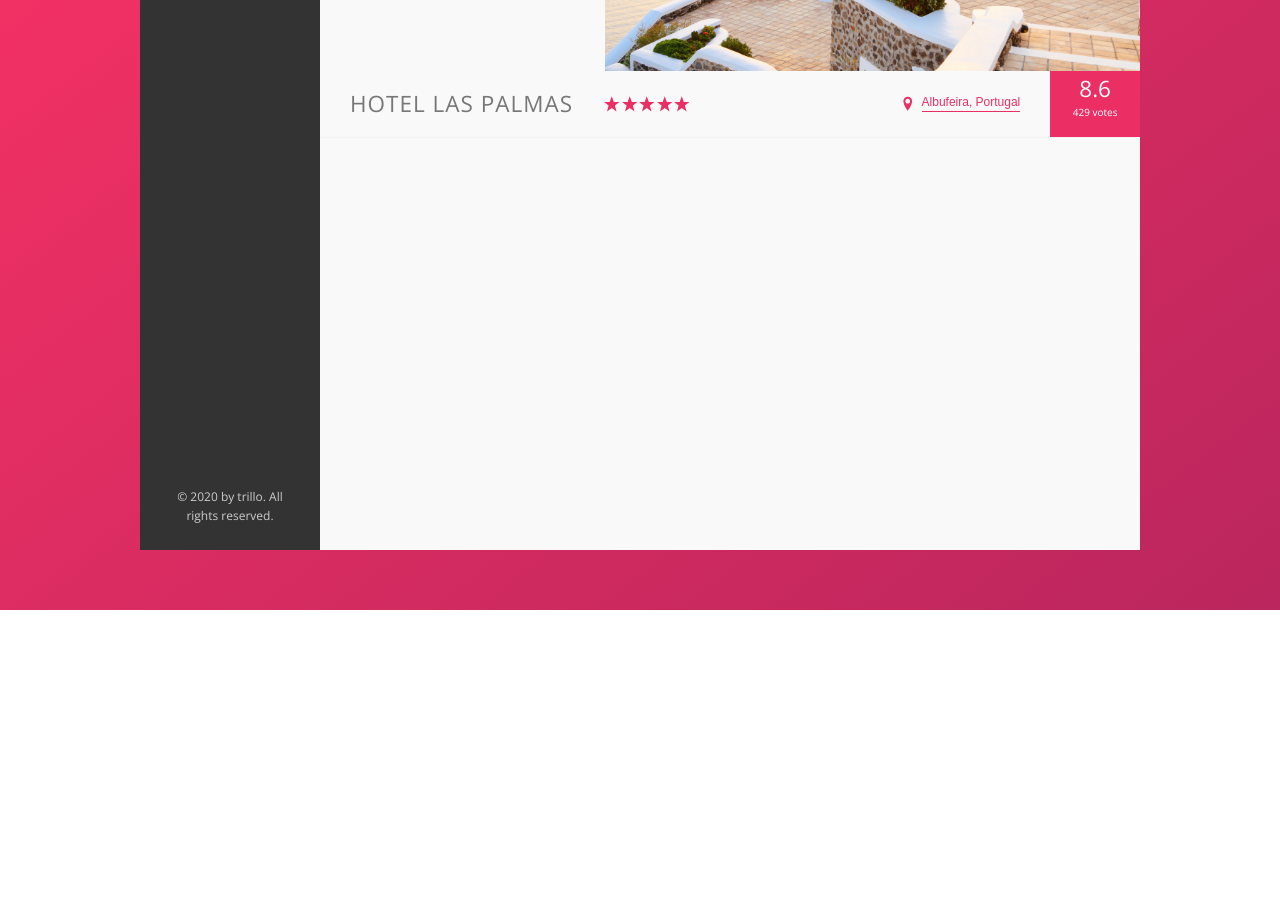
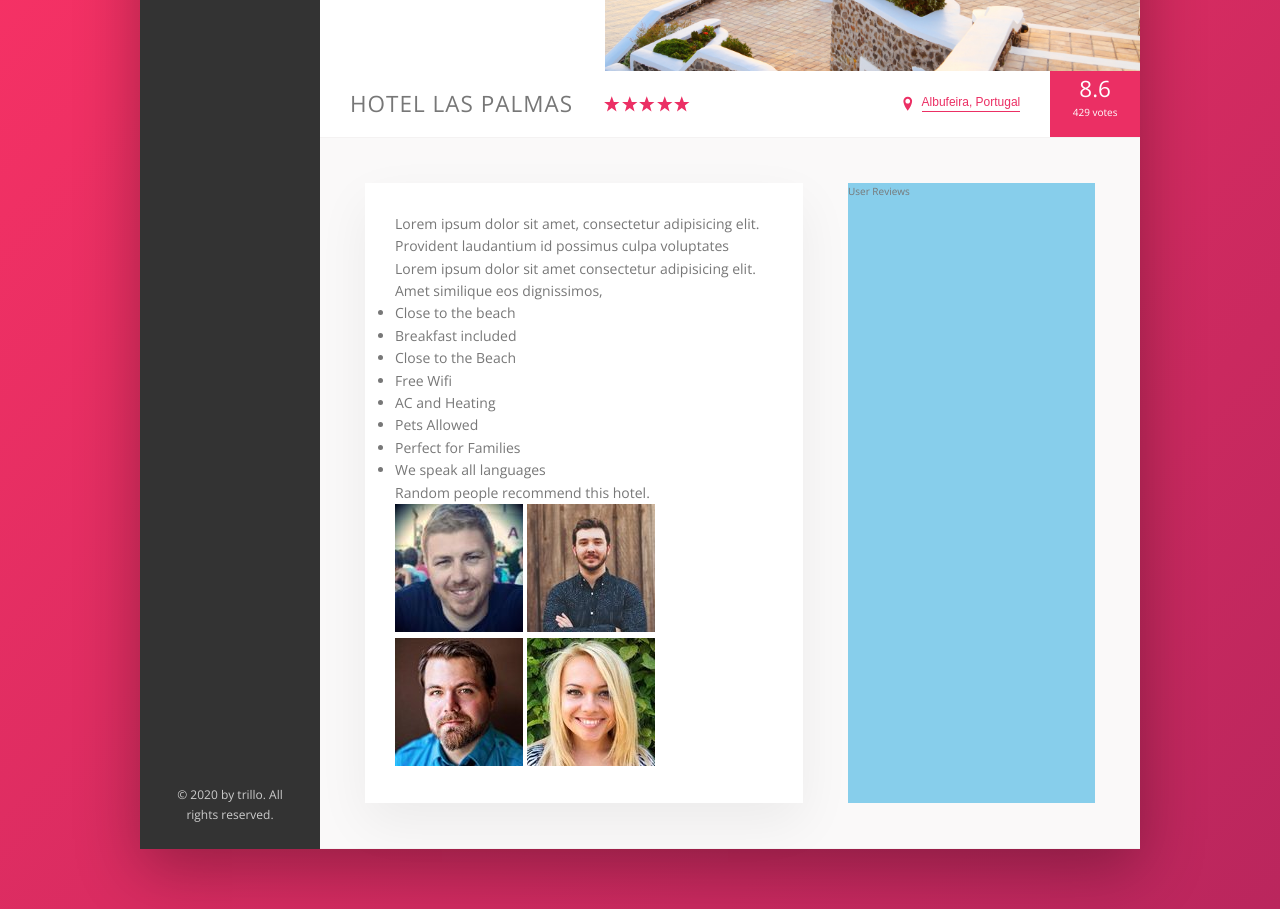
Before and after one commit to lurkaround/trillo, a website: page index.html in a window 1280 px wide. Shown: the part 380-1289 px from the top of the page. Before the commit the page ends 990 px from the top, so only its background shows below. Drawn offline with nearby package versions, Linux system fonts and the light colour scheme.

Commit message:
Built part of description section

```diff
--- a/index.html
+++ b/index.html
@@ -161,6 +161,63 @@
             </div>
             <!-- end overview section -->
           </div>
+
+          <div class="detail">
+            <div class="description">
+              <p class="paragraph">
+                Lorem ipsum dolor sit amet, consectetur adipisicing elit.
+                Provident laudantium id possimus culpa voluptates
+              </p>
+              <p class="paragraph">
+                Lorem ipsum dolor sit amet consectetur adipisicing elit. Amet
+                similique eos dignissimos,
+              </p>
+
+              <ul class="list">
+                <li class="list__item">Close to the beach</li>
+                <li class="list__item">Breakfast included</li>
+                <li class="list__item">Close to the Beach</li>
+                <li class="list__item">Free Wifi</li>
+                <li class="list__item">AC and Heating</li>
+                <li class="list__item">Pets Allowed</li>
+                <li class="list__item">Perfect for Families</li>
+                <li class="list__item">We speak all languages</li>
+              </ul>
+
+              <div class="recommend">
+                <p class="recommend__count">
+                  Random people recommend this hotel.
+                </p>
+              </div>
+
+              <div class="recommend__friends">
+                <img
+                  src="img/user-3.jpg"
+                  alt="Friend 1"
+                  class="recommend__photo"
+                />
+                <img
+                  src="img/user-4.jpg"
+                  alt="Friend 2"
+                  class="recommend__photo"
+                />
+                <img
+                  src="img/user-5.jpg"
+                  alt="Friend 3"
+                  class="recommend__photo"
+                />
+                <img
+                  src="img/user-6.jpg"
+                  alt="Friend 4"
+                  class="recommend__photo"
+                />
+              </div>
+            </div>
+
+            <div class="user-reviews">
+              User Reviews
+            </div>
+          </div>
         </main>
       </div>
     </div>
--- a/sass/_base.scss
+++ b/sass/_base.scss
@@ -29,6 +29,12 @@ Grey dark 3: #999
   --color-grey-dark-1: #333;
   --color-grey-dark-2: #777;
   --color-grey-dark-3: #999;
+
+  --shadow-dark: 0 2rem 6rem rgba(0, 0, 0, 0.3);
+
+  --shadow-light: 0 2rem 5rem rgba(0, 0, 0, 0.06);
+
+  --line: 1px solid var(--color-grey-light-2);
 }
 
 * {
--- a/sass/_layout.scss
+++ b/sass/_layout.scss
@@ -11,7 +11,7 @@
   font-size: 1.4rem;
   height: 7rem;
   background-color: #fff;
-  border-bottom: 1px solid var(--color-grey-light-2);
+  border-bottom: var(--line);
 
   display: flex;
   justify-content: space-between;
@@ -32,7 +32,28 @@
 }
 
 .hotel-view {
-  height: 80rem;
+  background-color: #fff;
 
   flex: 1;
 }
+
+.detail {
+  display: flex;
+  padding: 4.5rem;
+  background-color: var(--color-grey-light-1);
+  border-bottom: var(--line);
+}
+
+.description {
+  font-size: 1.4rem;
+  background-color: #ffff;
+  box-shadow: var(--shadow-light);
+  padding: 3rem;
+  flex: 0 0 60%;
+  margin-right: 4.5rem;
+}
+
+.user-reviews {
+  background-color: skyblue;
+  flex: 1;
+}
```
Also changed, not shown: css/style.css.
